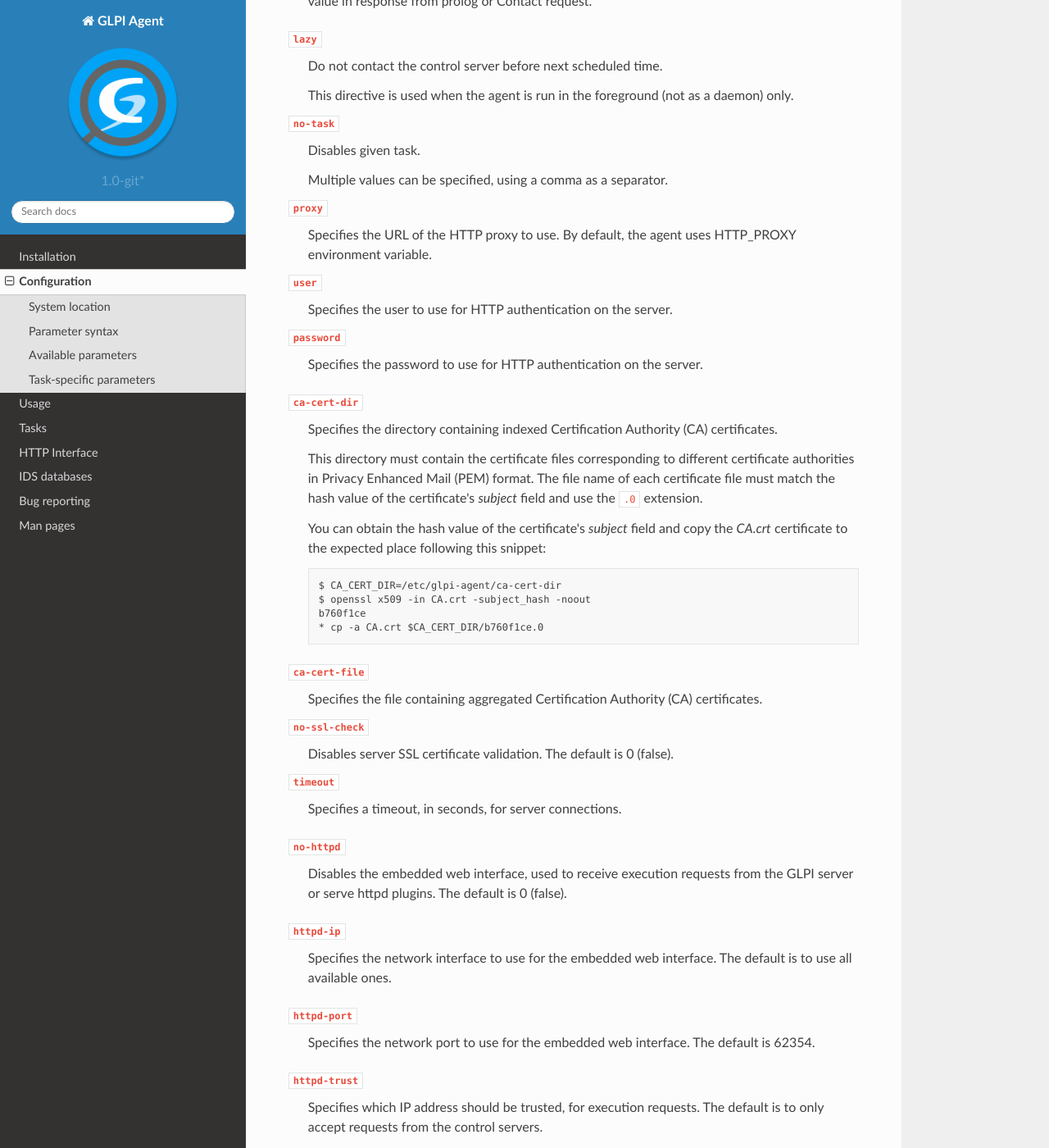
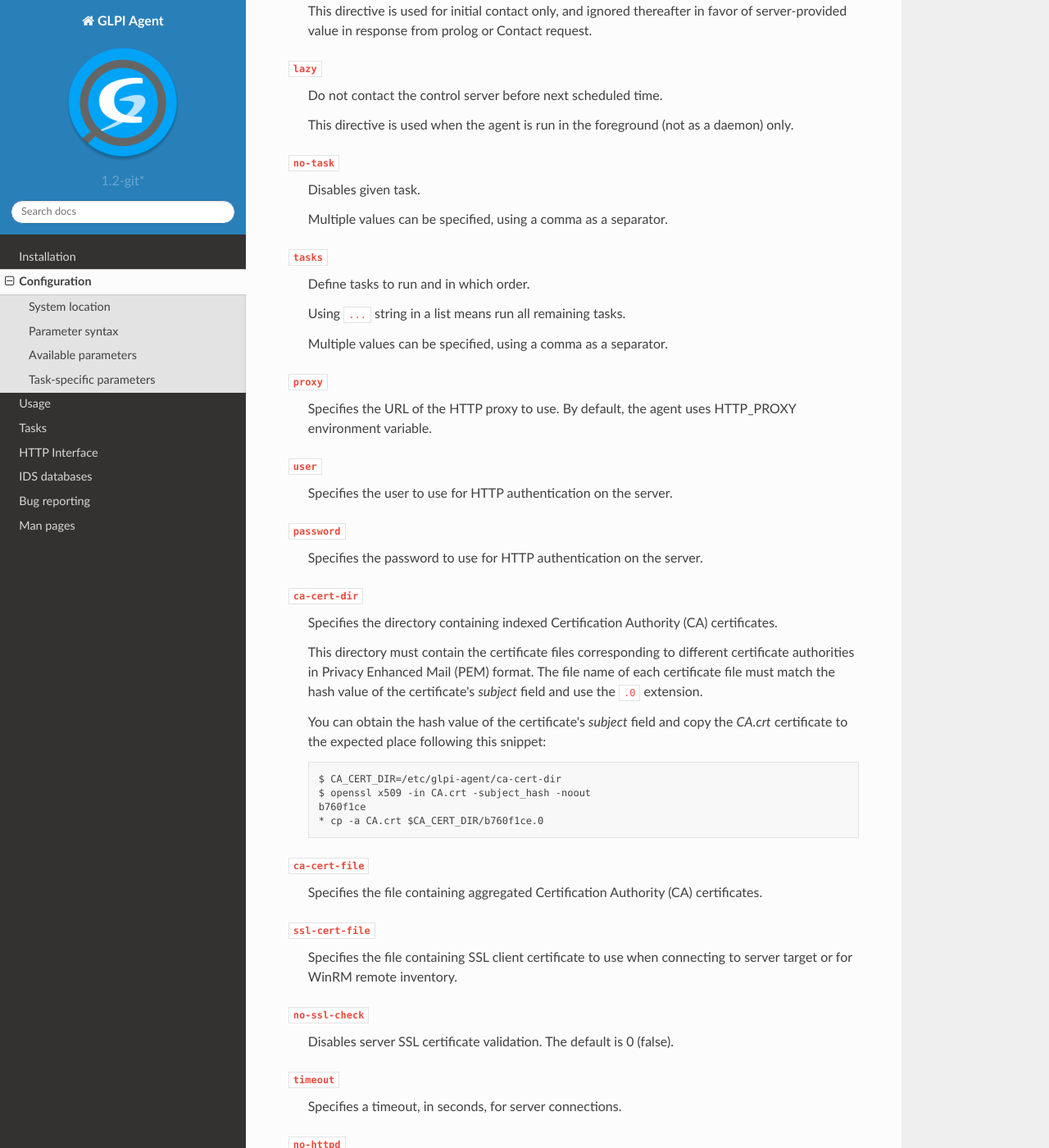
Before and after one commit to glpi-project/doc-agent, a Sphinx documentation site: the page built from source/configuration.rst, in a window 1280 px wide and 1400 px high, scrolled down 3342 px. Shown: the whole window at 82% size. Built offline with Sphinx 7.4.7 and the Read the Docs theme 2.0.0, drawn with Linux system fonts in a browser that asks for light colours; some of the changed text lies outside the part shown.

```diff
--- a/source/conf.py
+++ b/source/conf.py
@@ -24,9 +24,9 @@ import sphinx_rtd_theme
 # built documents.
 #
 # The short X.Y version.
-version = u'1.0-git*'
+version = u'1.2-git*'
 # The full version, including alpha/beta/rc tags.
-release = u'1.0-git*'
+release = u'1.2-git*'
 
 project = 'GLPI Agent'
 thisyear = datetime.datetime.now().year
@@ -88,7 +88,7 @@ html_theme_options = {
     # Toc options
     'collapse_navigation': True,
     'sticky_navigation': True,
-    'navigation_depth': 5,
+    'navigation_depth': 6,
     'includehidden': True,
     'titles_only': False,
     # Misc options
--- a/source/configuration.rst
+++ b/source/configuration.rst
@@ -141,17 +146,34 @@ The only required configuration parameter is an execution target, which depends
     This directive is used when the agent is run in the foreground (not as
     a daemon) only.
 
+.. _no-task:
+
 ``no-task``
     Disables given task.
 
     Multiple values can be specified, using a comma as a separator.
 
+.. _tasks:
+
+``tasks``
+    Define tasks to run and in which order.
+
+    Using ``...`` string in a list means run all remaining tasks.
+
+    Multiple values can be specified, using a comma as a separator.
+
+.. _proxy:
+
 ``proxy``
     Specifies the URL of the HTTP proxy to use. By default, the agent uses
     HTTP\_PROXY environment variable.
 
+.. _user:
+
 ``user``
     Specifies the user to use for HTTP authentication on the server.
+
+.. _password:
 
 ``password``
     Specifies the password to use for HTTP authentication on the server.
@@ -177,12 +199,24 @@ The only required configuration parameter is an execution target, which depends
         b760f1ce
         * cp -a CA.crt $CA_CERT_DIR/b760f1ce.0
 
+.. _ca-cert-file:
+
 ``ca-cert-file``
     Specifies the file containing aggregated Certification Authority (CA)
     certificates.
 
+.. _ssl-cert-file:
+
+``ssl-cert-file``
+    Specifies the file containing SSL client certificate to use when connecting to
+    server target or for WinRM remote inventory.
+
+.. _no-ssl-check:
+
 ``no-ssl-check``
     Disables server SSL certificate validation. The default is 0 (false).
+
+.. _timeout:
 
 ``timeout``
     Specifies a timeout, in seconds, for server connections.
@@ -316,27 +366,42 @@ Task-specific parameters
 
     This directive is used for inventory task only.
 
+.. _force:
+
 ``force``
     Execute the task, even if not required by the server.
 
     This directive is used for inventory task only.
 
-``collect-timeout``
-    Specifies the timeout for task modules execution.
+.. _backend-collect-timeout:
+
+``backend-collect-timeout``
+    Specifies the timeout in seconds for task modules execution. The default is 300.
 
     This directive is used for inventory task only.
+
+.. _no-p2p:
 
 ``no-p2p``
     Disables peer to peer for downloading files.
 
     This directive is used for deploy task only.
 
+.. _html:
+
 ``html``
     Output inventory in HTML format.
 
     This directive is used for inventory task and for local target only.
 
+.. _json:
+
 ``json``
     Use JSON as inventory format.
 
     This directive is used for inventory task.
+
+.. _remote:
+
+``remote``
+    Specify a remote inventory definition to be used by :doc:`../tasks/remote-inventory` task.
```
Also changed, not shown: other parts of source/configuration.rst (+23 -2 lines), source/installation/index.rst (+18 -3 lines), source/installation/linux-appimage.rst (added, +294 -0 lines).
